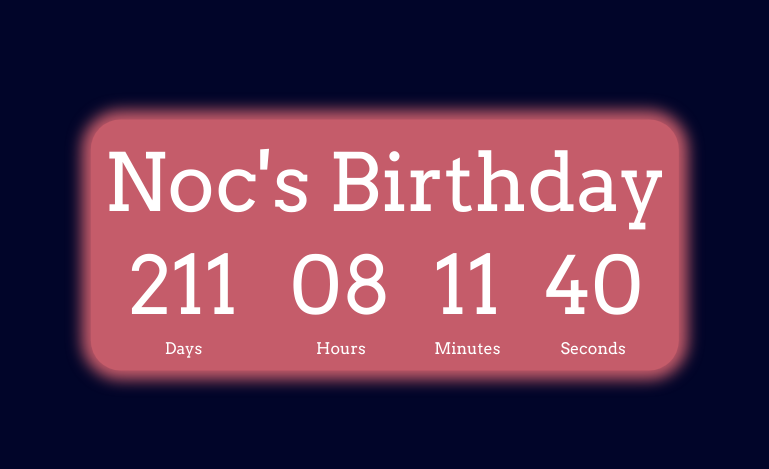
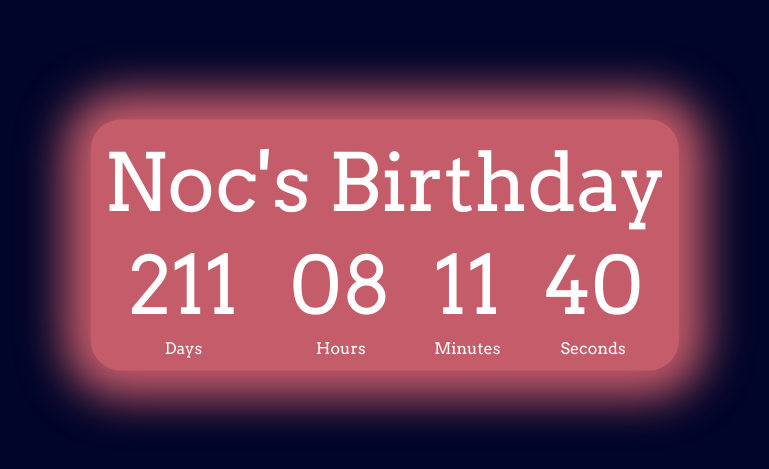
Before and after one commit to MIRikhlas/MIRikhlas.github.io, a plain HTML site: page stolen-test-5.html in a window 1280 px wide. Shown: the part 155-624 px from the top of the page, without its empty margins (255-1024 px from the left). Drawn offline with Linux system fonts and the light colour scheme.

Commit message:
Update stolen-test-5.html

```diff
--- a/stolen-test-5.html
+++ b/stolen-test-5.html
@@ -30,7 +30,7 @@
 			color: white;
 			padding: 10px;
 			text-align: center;
-			box-shadow: 0 0 15px 9px rgb(197 92 106);
+			box-shadow: 0 0 45px 27px rgb(197 92 106);
     			border-radius: 30px;
 			border:none;
     			margin-left: auto;
```
